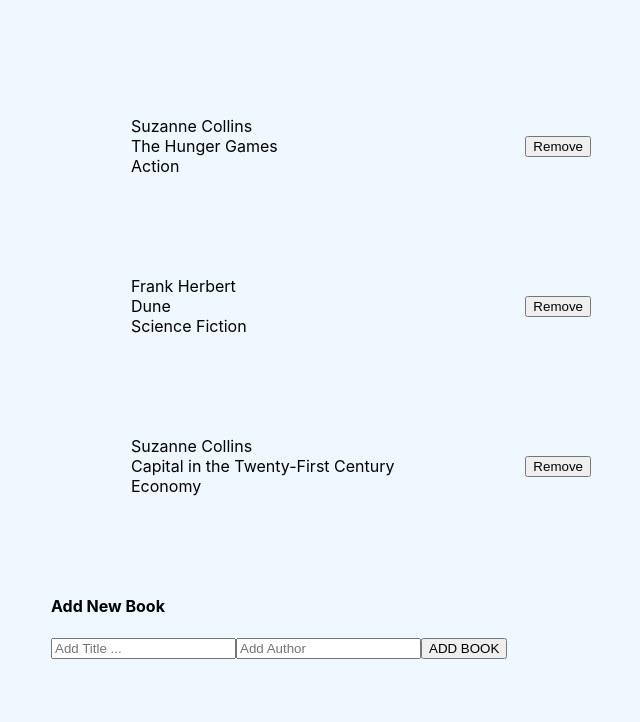
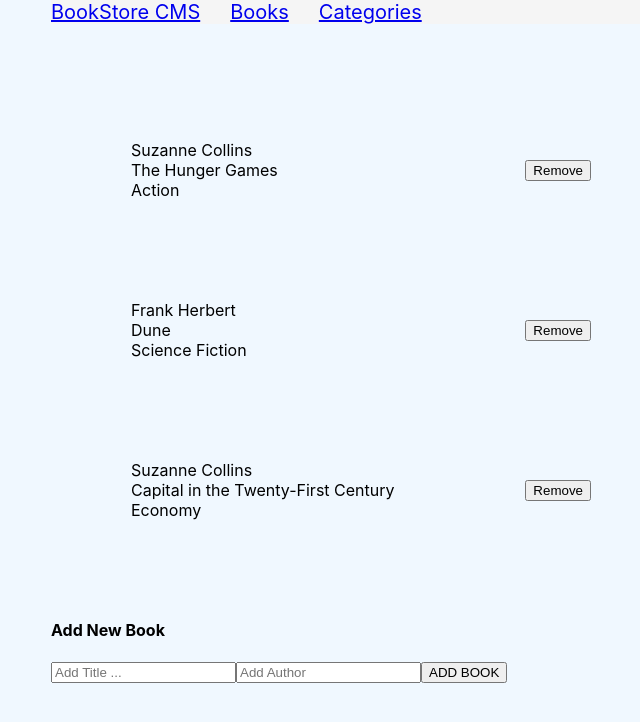
Before and after one commit to noelfoka/bookstore, a React (Create React App) app: page / in a window 1280 px wide. Shown: the top 722 px of the page, without its empty margins (49-689 px from the left). Built offline with nearby package versions, Linux system fonts and the light colour scheme.

Commit message:
add Navbar component

```diff
--- a/src/App.js
+++ b/src/App.js
@@ -2,13 +2,17 @@
 import './App.css';
 import Categories from './components/Categories';
 import Books from './components/Books';
+import Navbar from './Navbar';
 
 function App() {
   return (
-    <Routes>
-      <Route path="/" element={<Books />} exact="true" />
-      <Route path="/components" element={<Categories />} exact="true" />
-    </Routes>
+    <div>
+      <Navbar />
+      <Routes>
+        <Route path="/" element={<Books />} exact="true" />
+        <Route path="/components" element={<Categories />} exact="true" />
+      </Routes>
+    </div>
   );
 }
 
--- /dev/null
+++ b/src/Navbar.js
@@ -0,0 +1,12 @@
+import React from 'react';
+import { NavLink } from 'react-router-dom';
+
+const Navbar = () => (
+  <div className="navbar">
+    <NavLink to="/">BookStore CMS</NavLink>
+    <NavLink to="/">Books</NavLink>
+    <NavLink to="/categories">Categories</NavLink>
+  </div>
+);
+
+export default Navbar;
```
